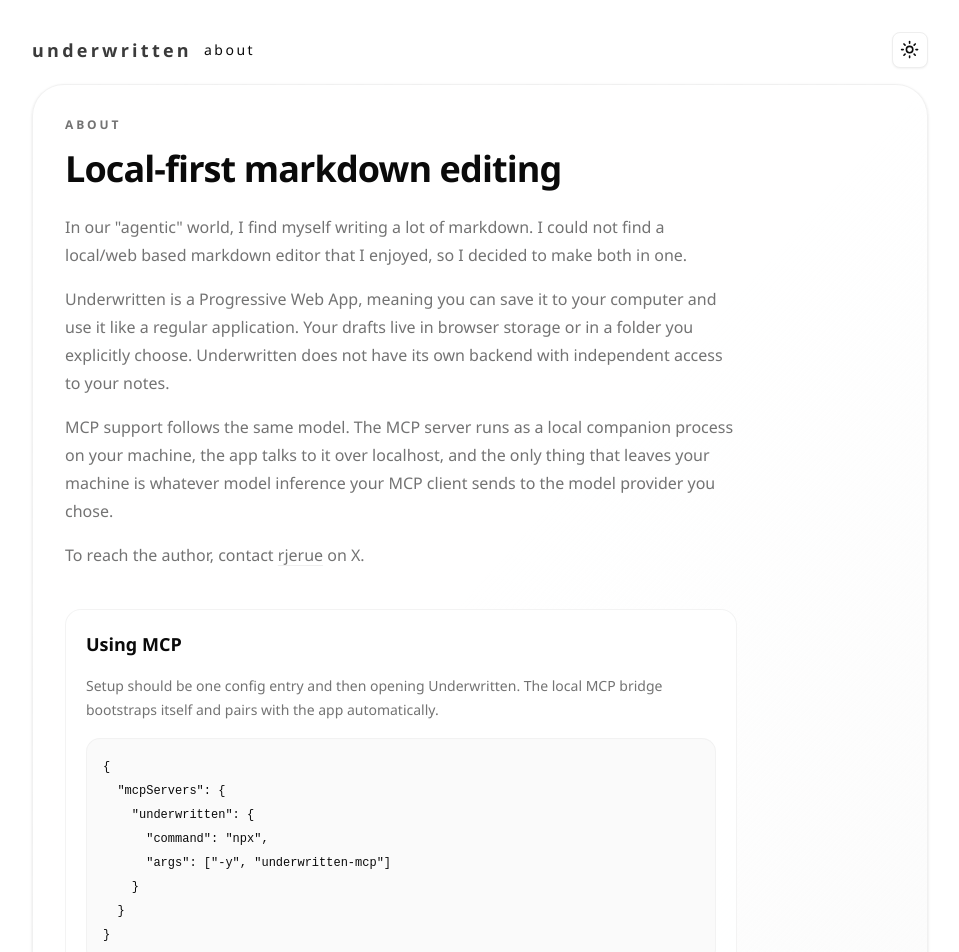
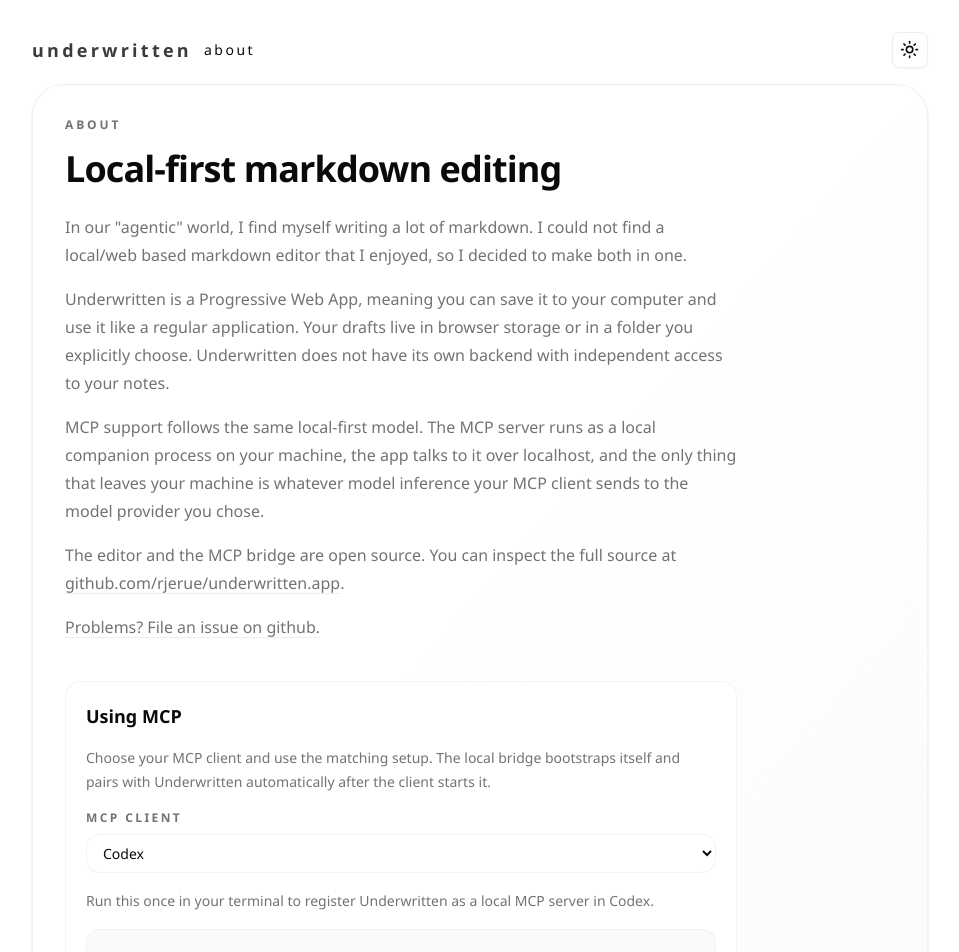
Before and after one commit to rjerue/underwritten.app, a React (Vite) app in the folder apps/website/: page /about in a window 1280 px wide. Shown: the top 952 px of the page, without its empty margins (160-1119 px from the left). Built offline with nearby package versions, Linux system fonts and the light colour scheme.

Commit message:
improve about page

```diff
--- a/apps/website/src/components/about-page.tsx
+++ b/apps/website/src/components/about-page.tsx
@@ -1,4 +1,65 @@
+import { useState } from "react";
+
+type McpClient = "claude-code" | "codex" | "kiro" | "opencode";
+
+const mcpInstructions: Record<
+  McpClient,
+  {
+    code: string;
+    description: string;
+  }
+> = {
+  "claude-code": {
+    code: `{
+  "mcpServers": {
+    "underwritten": {
+      "type": "stdio",
+      "command": "npx",
+      "args": ["-y", "underwritten-mcp"]
+    }
+  }
+}`,
+    description:
+      "Add this to a project-level .mcp.json file in Claude Code. Anthropic also supports adding the same config through the Claude Code MCP commands.",
+  },
+  codex: {
+    code: "codex mcp add underwritten -- npx -y underwritten-mcp",
+    description:
+      "Run this once in your terminal to register Underwritten as a local MCP server in Codex.",
+  },
+  kiro: {
+    code: `{
+  "mcpServers": {
+    "underwritten": {
+      "command": "npx",
+      "args": ["-y", "underwritten-mcp"],
+      "disabled": false
+    }
+  }
+}`,
+    description:
+      "Add this to .kiro/settings/mcp.json for the current workspace or ~/.kiro/settings/mcp.json for all workspaces.",
+  },
+  opencode: {
+    code: `{
+  "$schema": "https://opencode.ai/config.json",
+  "mcp": {
+    "underwritten": {
+      "type": "local",
+      "command": ["npx", "-y", "underwritten-mcp"],
+      "enabled": true
+    }
+  }
+}`,
+    description:
+      "Add this to ~/.config/opencode/opencode.json or a project-level opencode.json file.",
+  },
+};
+
 export function AboutPage() {
+  const [selectedMcpClient, setSelectedMcpClient] = useState<McpClient>("codex");
+  const selectedInstructions = mcpInstructions[selectedMcpClient];
+
   return (
     <article
       className="rounded-[2rem] border border-border/80 bg-gradient-to-br from-background via-background to-muted/40 px-6 py-8 shadow-sm sm:px-8"
@@ -23,43 +84,72 @@
             your notes.
           </p>
           <p>
-            MCP support follows the same model. The MCP server runs as a local companion process on
-            your machine, the app talks to it over localhost, and the only thing that leaves your
-            machine is whatever model inference your MCP client sends to the model provider you
-            chose.
+            MCP support follows the same local-first model. The MCP server runs as a local companion
+            process on your machine, the app talks to it over localhost, and the only thing that
+            leaves your machine is whatever model inference your MCP client sends to the model
+            provider you chose.
           </p>
           <p>
-            To reach the author, contact{" "}
+            The editor and the MCP bridge are open source. You can inspect the full source at{" "}
             <a
               className="underline decoration-border underline-offset-4 transition-colors hover:text-foreground/80"
-              href="https://x.com/rjerue"
+              href="https://github.com/rjerue/underwritten.app"
               rel="noreferrer"
               target="_blank"
             >
-              rjerue
-            </a>{" "}
-            on X.
+              github.com/rjerue/underwritten.app
+            </a>
+            .
+          </p>
+          <p>
+            <a
+              className="underline decoration-border underline-offset-4 transition-colors hover:text-foreground/80"
+              href="https://github.com/rjerue/underwritten.app/issues"
+              rel="noreferrer"
+              target="_blank"
+            >
+              Problems? File an issue on github.
+            </a>
           </p>
         </div>
 
         <div className="mt-10 space-y-4 rounded-2xl border border-border/70 bg-background/70 p-5">
           <h3 className="text-lg font-semibold text-foreground">Using MCP</h3>
           <p className="text-sm leading-6 text-muted-foreground">
-            Setup should be one config entry and then opening Underwritten. The local MCP bridge
-            bootstraps itself and pairs with the app automatically.
+            Choose your MCP client and use the matching setup. The local bridge bootstraps itself
+            and pairs with Underwritten automatically after the client starts it.
+          </p>
+          <div className="space-y-2">
+            <label
+              className="block text-xs font-semibold uppercase tracking-[0.2em] text-muted-foreground"
+              htmlFor="mcp-client-select"
+            >
+              MCP Client
+            </label>
+            <select
+              className="w-full rounded-xl border border-border/70 bg-background px-3 py-2 text-sm text-foreground outline-none transition-colors focus:border-foreground/30"
+              data-testid="mcp-client-select"
+              id="mcp-client-select"
+              onChange={(event) => setSelectedMcpClient(event.target.value as McpClient)}
+              value={selectedMcpClient}
+            >
+              <option value="claude-code">Claude Code</option>
+              <option value="codex">Codex</option>
+              <option value="kiro">Kiro</option>
+              <option value="opencode">OpenCode</option>
+            </select>
+          </div>
+          <p
+            className="text-sm leading-6 text-muted-foreground"
+            data-testid="mcp-client-description"
+          >
+            {selectedInstructions.description}
           </p>
           <pre className="overflow-x-auto rounded-xl border border-border/70 bg-muted/50 p-4 text-xs leading-6 text-foreground">
-            <code>{`{
-  "mcpServers": {
-    "underwritten": {
-      "command": "npx",
-      "args": ["-y", "underwritten-mcp"]
-    }
-  }
-}`}</code>
+            <code data-testid="mcp-client-config">{selectedInstructions.code}</code>
           </pre>
           <p className="text-sm leading-6 text-muted-foreground">
-            After adding that entry, open Underwritten and check{" "}
+            After adding the setup above, open Underwritten and check{" "}
             <span className="font-medium text-foreground">Settings → MCP Bridge</span> if you want
             to confirm that the local bridge is connected.
           </p>
```
Also changed, not shown: 1 other file (tests, documents, lock files or other folders).
